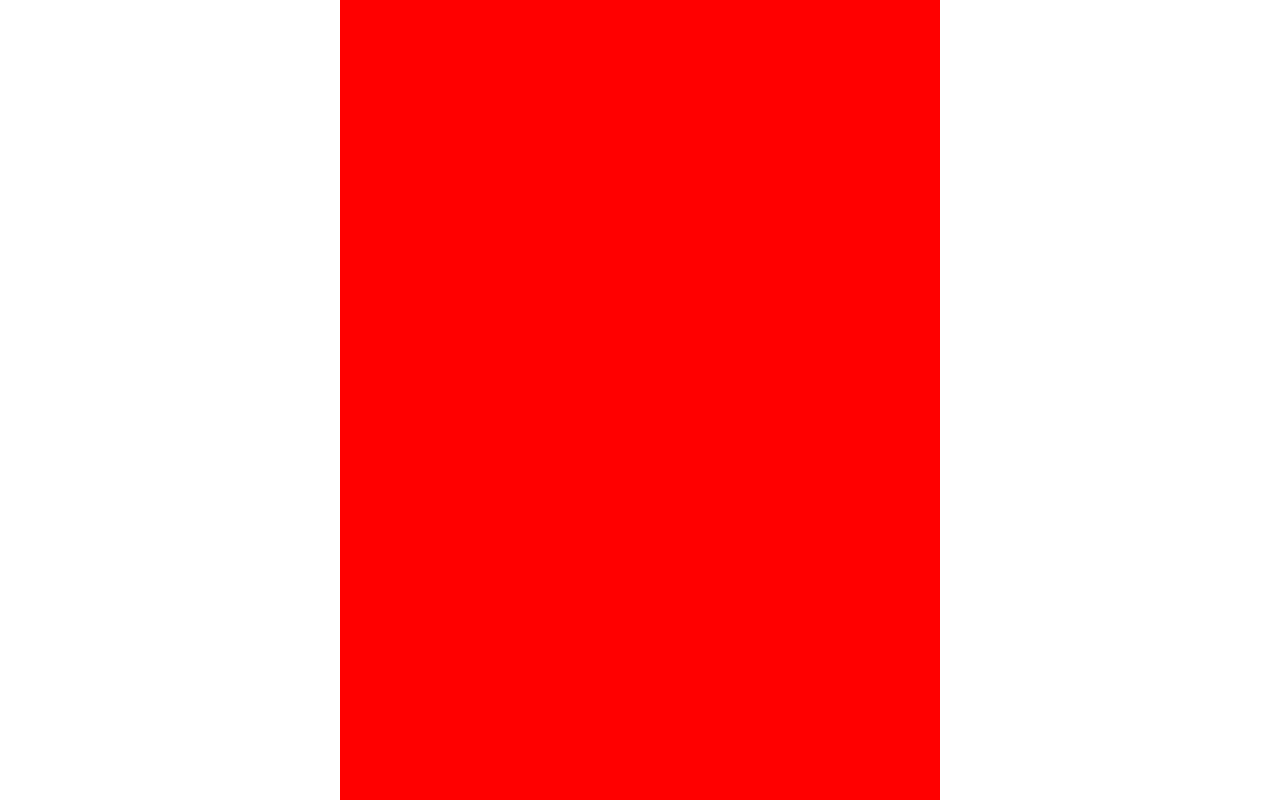
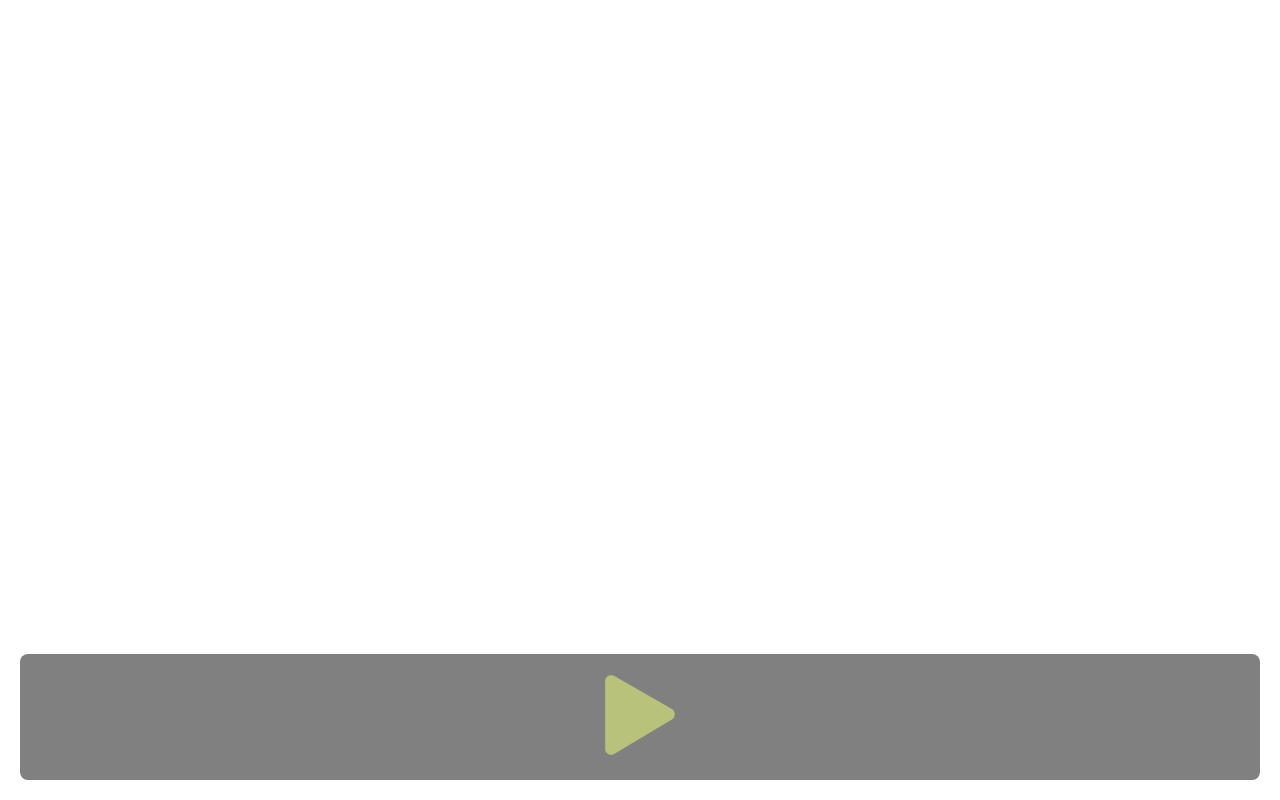
Before and after one commit to liampmoore/conway, a React (Create React App) app: page / in a window 1280 px wide. Built offline with nearby package versions, Linux system fonts and the light colour scheme.

Commit message:
adds interface panel with play and pause button

```diff
--- a/src/App.js
+++ b/src/App.js
@@ -1,15 +1,10 @@
-import React from "react";
-import styled from "styled-components";
+import React, { useState } from "react";
+import InterfacePanel from "./components/InterfacePanel.js";
 
-const Wrapper = styled.div`
-  max-width: 600px;
-  margin: 0 auto;
-  height: 100vh;
-  background-color: red;
-`;
-
+// Notes: The interface panel uses a total of 20vh of the screen
 function App() {
-  return <Wrapper></Wrapper>;
+  const [isPlaying, setIsPlaying] = useState(false);
+  return <InterfacePanel isPlaying={isPlaying} setIsPlaying={setIsPlaying} />;
 }
 
 export default App;
--- /dev/null
+++ b/src/components/InterfacePanel.js
@@ -0,0 +1,39 @@
+import React from "react";
+import styled from "styled-components";
+import Playbutton from "./Playbutton.js";
+
+const BottomBarWrapper = styled.div`
+  position: absolute;
+  top: 0;
+  bottom: 0;
+  left: 0;
+  right: 0;
+  padding: 2.5vh;
+  z-index: 4;
+  display: flex;
+  align-items: flex-end;
+`;
+const BottomBar = styled.div`
+  width: 100%;
+  box-sizing: border-box;
+  background-color: grey;
+  border-radius: 0.5rem;
+  display: flex;
+  justify-content: space-around;
+  padding: 2.5vh;
+`;
+
+function InterfacePanel({ isPlaying, setIsPlaying }) {
+  return (
+    <BottomBarWrapper>
+      <BottomBar>
+        <Playbutton
+          isPlaying={isPlaying}
+          setIsPlaying={setIsPlaying}
+        ></Playbutton>
+      </BottomBar>
+    </BottomBarWrapper>
+  );
+}
+
+export default InterfacePanel;
--- /dev/null
+++ b/src/components/Playbutton.js
@@ -0,0 +1,53 @@
+import React from "react";
+import styled from "styled-components";
+
+const Button = styled.button`
+  background-color: transparent;
+  -webkit-box-shadow: none;
+  -moz-box-shadow: none;
+  box-shadow: none;
+  border: none;
+  padding: none;
+  margin: none;
+  :focus {
+  }
+`;
+function Playbutton({ isPlaying, setIsPlaying }) {
+  return (
+    <Button onClick={() => setIsPlaying(!isPlaying)}>
+      {isPlaying ? (
+        <svg
+          width={"10vh"}
+          height="10vh"
+          viewBox="0 0 324 370"
+          fill="none"
+          xmlns="http://www.w3.org/2000/svg"
+        >
+          <path
+            d="M30 323V30M281 30V323"
+            stroke="#E19191"
+            stroke-width="59"
+            stroke-linecap="round"
+            stroke-linejoin="bevel"
+          />
+        </svg>
+      ) : (
+        <svg
+          width={"10vh"}
+          height={"10vh"}
+          viewBox={`0 0 324 370`}
+          fill="none"
+          xmlns="http://www.w3.org/2000/svg"
+        >
+          <path
+            d="M308.535 157.238L42.9219 5.02399C24.2553 -5.67315 1 7.8033 1 29.3177V340.595C1 362.349 24.7225 375.794 43.3856 364.617L308.999 205.554C327.355 194.561 327.099 167.876 308.535 157.238Z"
+            fill="#B8C27B"
+            stroke="#B8C27B"
+          />
+        </svg>
+      )}
+    </Button>
+  );
+}
+
+export default Playbutton;
```
Also changed, not shown: src/components/pausebutton.svg (added), src/components/playbutton.svg (added).
